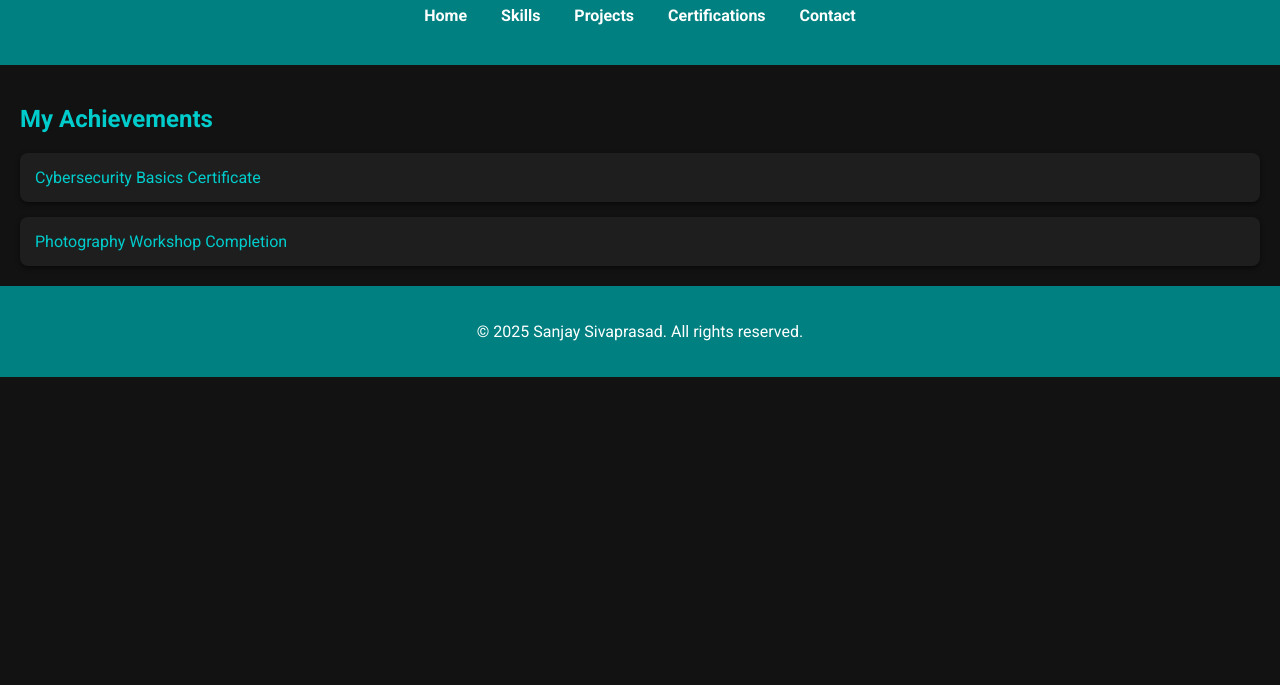
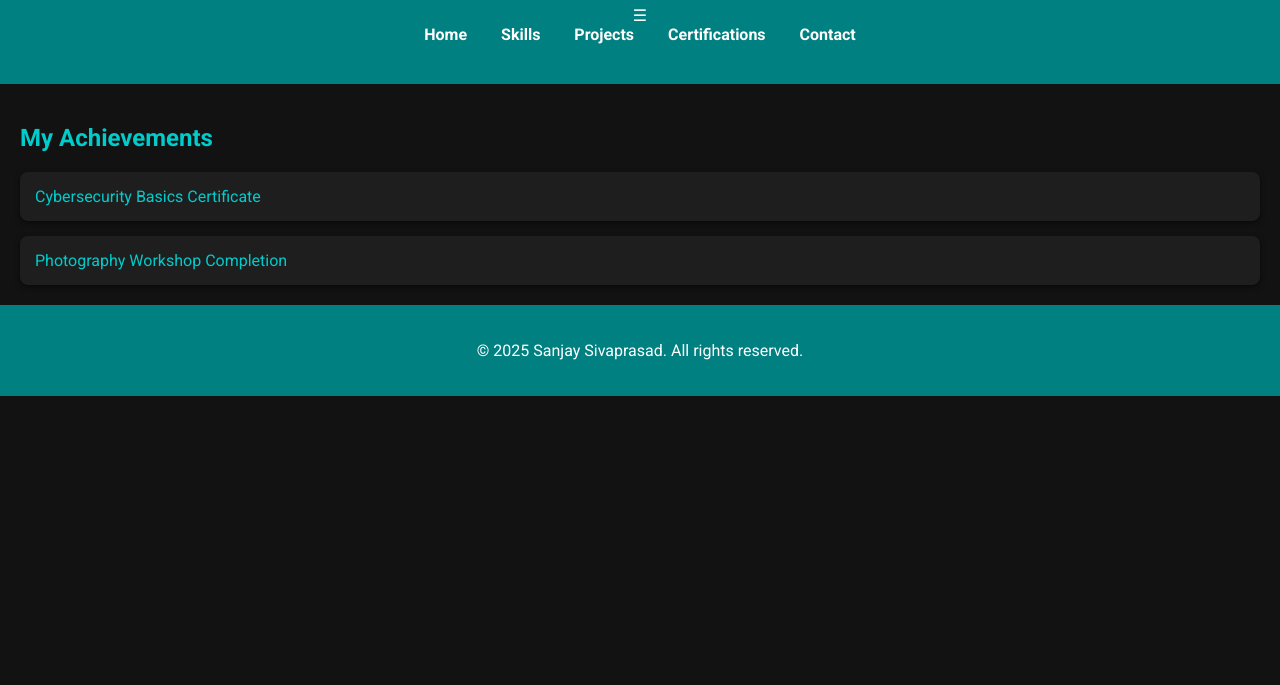
Before and after one commit to sanjaysprasad/portfolio.ssp, a plain HTML site: page Certifications.html in a window 1280 px wide. Shown: the part 115-800 px from the top of the page. Drawn offline with Linux system fonts and the light colour scheme.

Commit message:
navigation

```diff
--- a/Certifications.html
+++ b/Certifications.html
@@ -77,6 +77,7 @@
   <header>
     <h1>Certificates</h1>
     <nav>
+      <div class="menu-toggle" onclick="toggleMenu()">☰</div>
         <a href="index.html">Home</a>
         <a href="Skills.html">Skills</a>
         <a href="Projects.html">Projects</a>
```
Also changed, not shown: Contact.html (+1 -0 lines), Projects.html (+1 -0 lines), Skills.html (+1 -0 lines).
